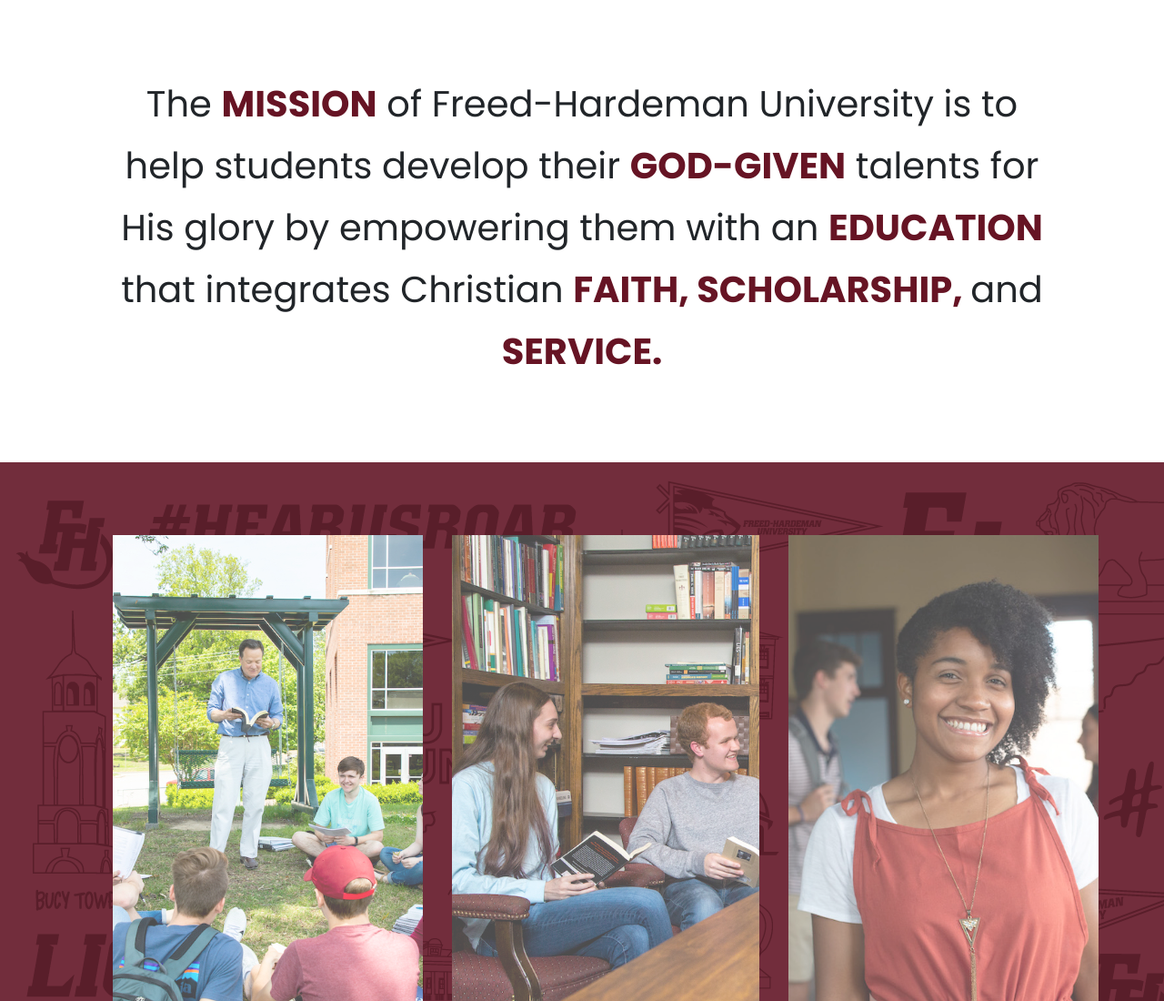
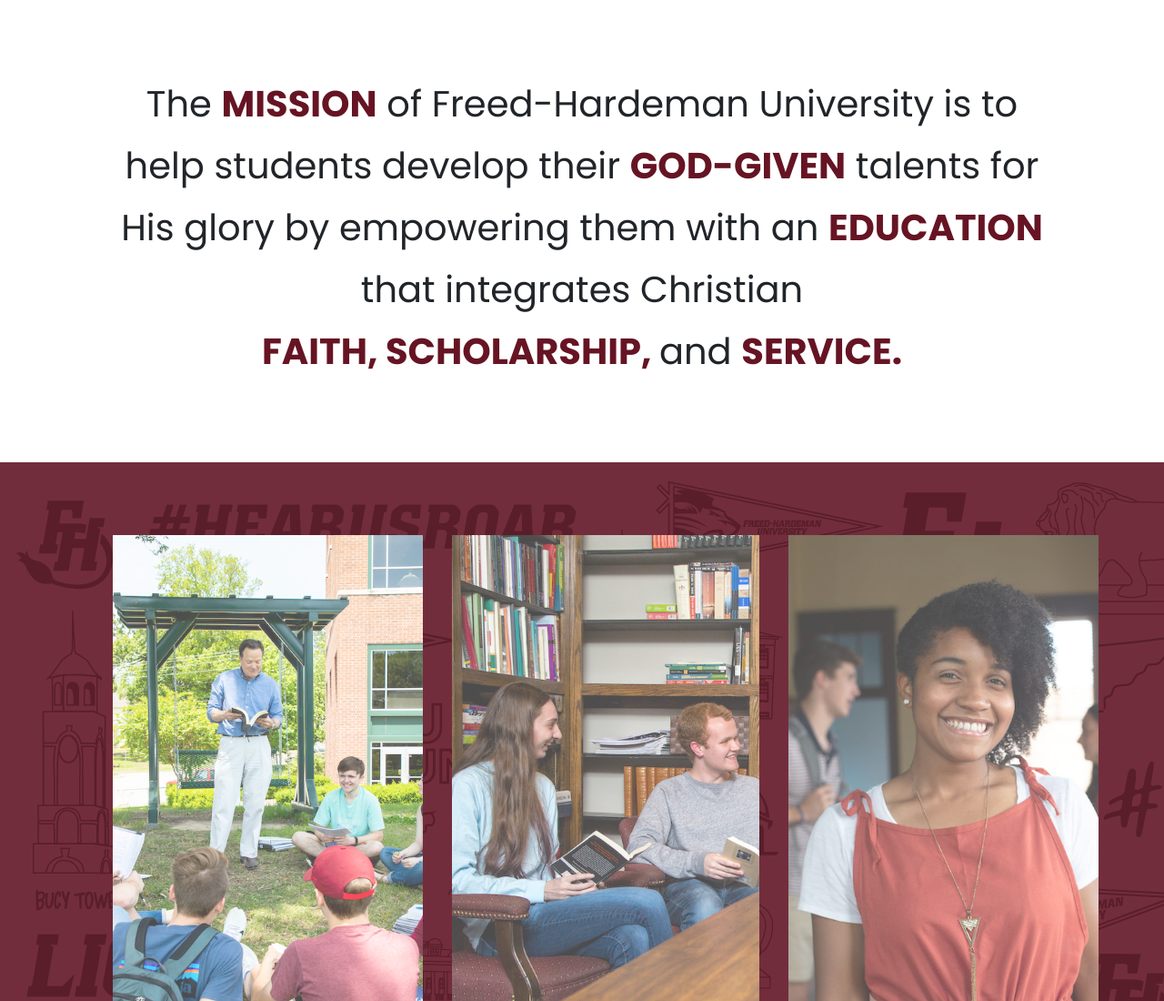
Before and after one commit to ABV-260510649/we-are-site, a plain HTML site: page index.html in a window 1280 px wide. Shown: the top 1100 px of the page at 91% size. Drawn offline with nearby package versions, Linux system fonts and the light colour scheme.

```diff
--- a/index.html
+++ b/index.html
@@ -23,7 +23,7 @@
     <!-- MISSION STATEMENT -->
     <section class="mission-statement">
         <h1><span class="slow">The</span> <span class=red>mission</span> <span class="slow">of Freed-Hardeman University is to help students develop their </span><span class=red>God-given</span> <span class="slow">talents for His glory
-        by empowering them with an </span><span class=red>education</span> <span class="slow">that integrates </span><span class=slow>Christian</span> <span class="red">faith, scholarship, </span><span class=slow>and </span><span class="red">service.</span></h1>
+        by empowering them with an </span><span class=red>education</span> <span class="slow">that integrates </span><span class=slow>Christian</span> <br><span class="red">faith, scholarship, </span><span class=slow>and </span><span class="red">service.</span></h1>
     </section>
 
     <!-- CARDS -->
```
